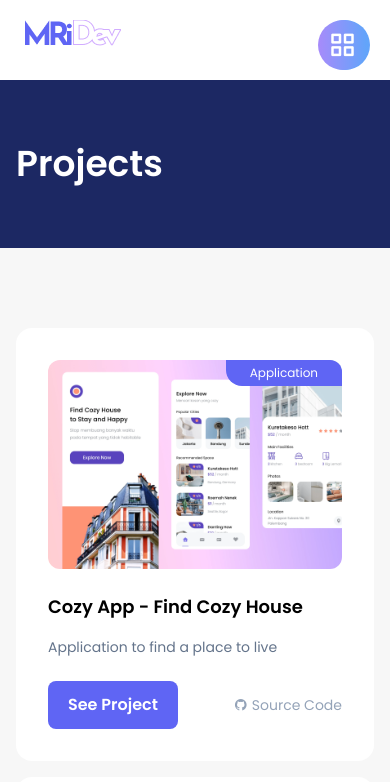
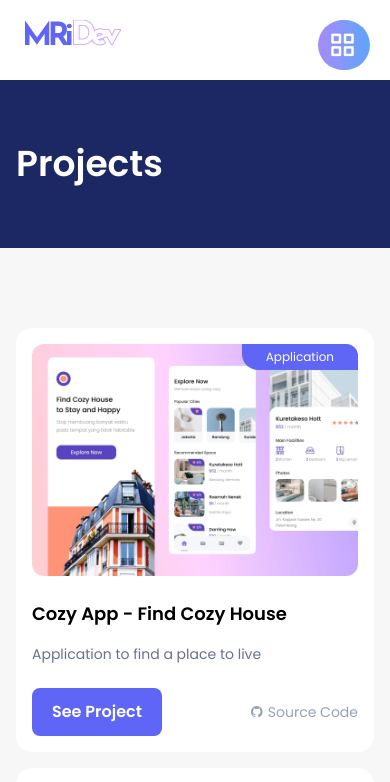
Before and after one commit to Rauliqbal/mridev-site, a Vue app: page /project in a window 390 px wide. Shown: the top 782 px of the page. Built offline with nearby package versions, Linux system fonts and the light colour scheme; what tw-elements, vue-tilt.js would draw is missing.

Commit message:
fix bugs

```diff
--- a/src/components/CardProject.vue
+++ b/src/components/CardProject.vue
@@ -11,7 +11,7 @@ defineProps({
 </script>
 
 <template>
-   <div class="flex flex-col gap-6 group rounded-2xl p-8 bg-white" :key="id">
+   <div class="flex flex-col gap-6 group rounded-2xl p-4 md:p-8 bg-white" :key="id">
       <div class="relative overflow-hidden rounded-xl">
          <img class="object-cover transition-all duration-200 ease-out" :src="'/portfolio/' + image" :alt="'Image ' + title" />
          <span class="absolute top-0 right-0 text-[12px] px-6 py-1 bg-primary rounded-bl-2xl text-white">{{ type }}</span>
--- a/src/style.css
+++ b/src/style.css
@@ -14,7 +14,7 @@
 
 @layer components {
    .btn-primary {
-      @apply inline-flex bg-primary py-3 px-5 text-white font-semibold rounded-lg hover:bg-indigo-600 active:scale-95 transition duration-150;
+      @apply md:inline-flex bg-primary py-3 px-5 text-white font-semibold rounded-lg hover:bg-indigo-600 active:scale-95 transition duration-150;
    }
    .section-title {
       @apply text-primary font-semibold text-xl md:text-2xl tracking-wider capitalize;
--- a/src/views/Contact.vue
+++ b/src/views/Contact.vue
@@ -29,7 +29,7 @@
                            </div>
                            <div href="https://www.linkedin.com/in/muhamad-raul-iqbal/" target="_blank" class="flex items-start gap-2 md:gap-4 transition duration-200">
                               <i class="bx text-lg md:text-2xl bx-map-pin text-primary"></i>
-                              <span class="text-sm sm:text-base">Perum Telaga Murni no 14 A ,Kec. Cikarang Barat, Kab. Bekasi</span>
+                              <span class="text-sm sm:text-base">Perum Telaga Murni Blok D1/14A ,Kec. Cikarang Barat, Kab. Bekasi</span>
                            </div>
                            <div href="https://www.instagram.com/raul.iqbl_/" target="_blank" class="flex items-center gap-2 md:gap-4 transition duration-200">
                               <i class="bx text-lg md:text-2xl bx-phone text-primary"></i>
--- a/src/views/Home.vue
+++ b/src/views/Home.vue
@@ -234,7 +234,7 @@
                         </div>
                         <div href="https://www.linkedin.com/in/muhamad-raul-iqbal/" target="_blank" class="flex items-start gap-2 md:gap-4 transition duration-200">
                            <i class="bx text-lg md:text-2xl bx-map-pin text-primary"></i>
-                           <span class="text-sm sm:text-base">Perum Telaga Murni no 14 A ,Kec. Cikarang Barat, Kab. Bekasi</span>
+                           <span class="text-sm sm:text-base">Perum Telaga Murni Blok D1/14A ,Kec. Cikarang Barat, Kab. Bekasi</span>
                         </div>
                         <div href="https://www.instagram.com/raul.iqbl_/" target="_blank" class="flex items-center gap-2 md:gap-4 transition duration-200">
                            <i class="bx text-lg md:text-2xl bx-phone text-primary"></i>
```
Also changed, not shown: 1 other file (tests, documents, lock files or other folders).
